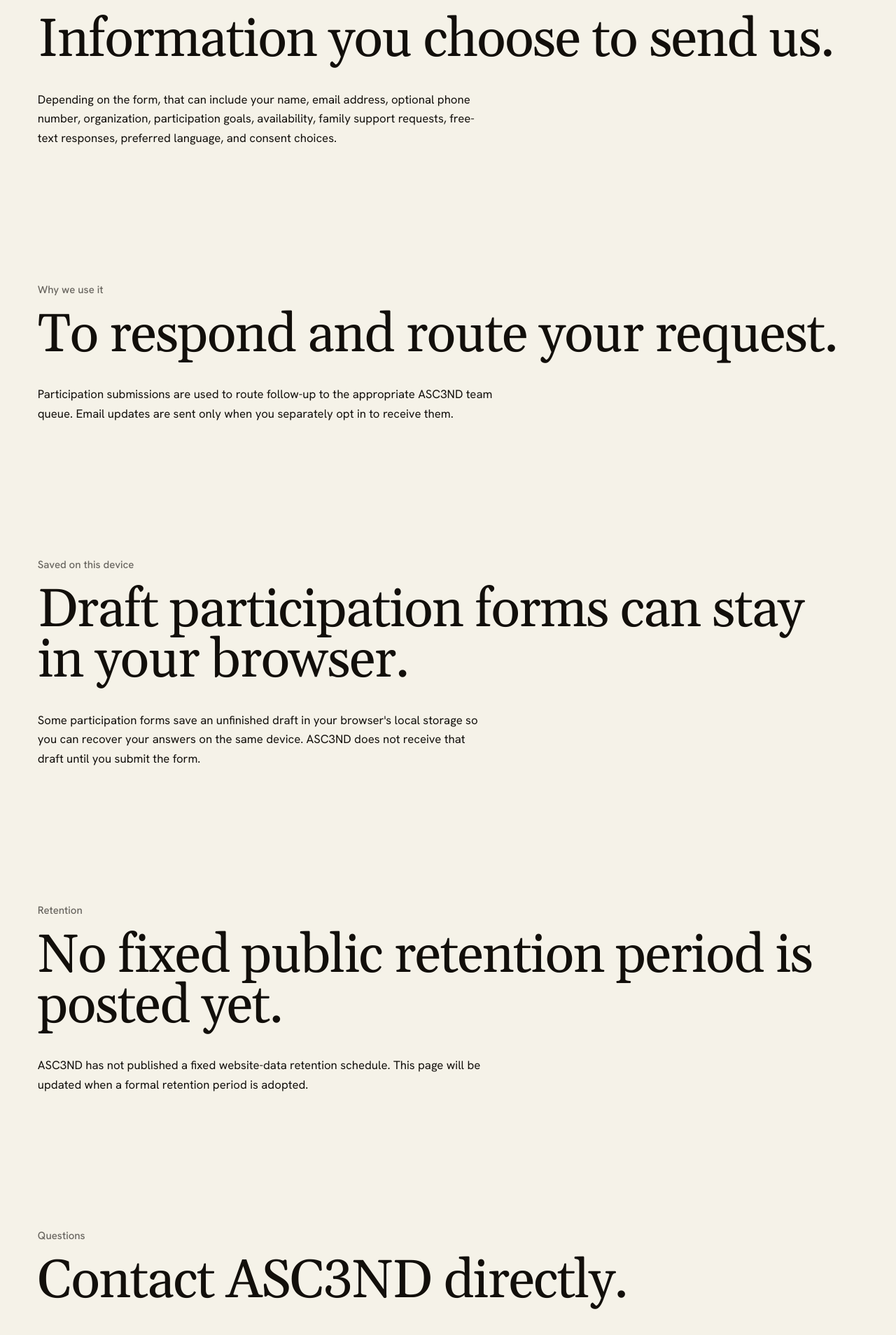
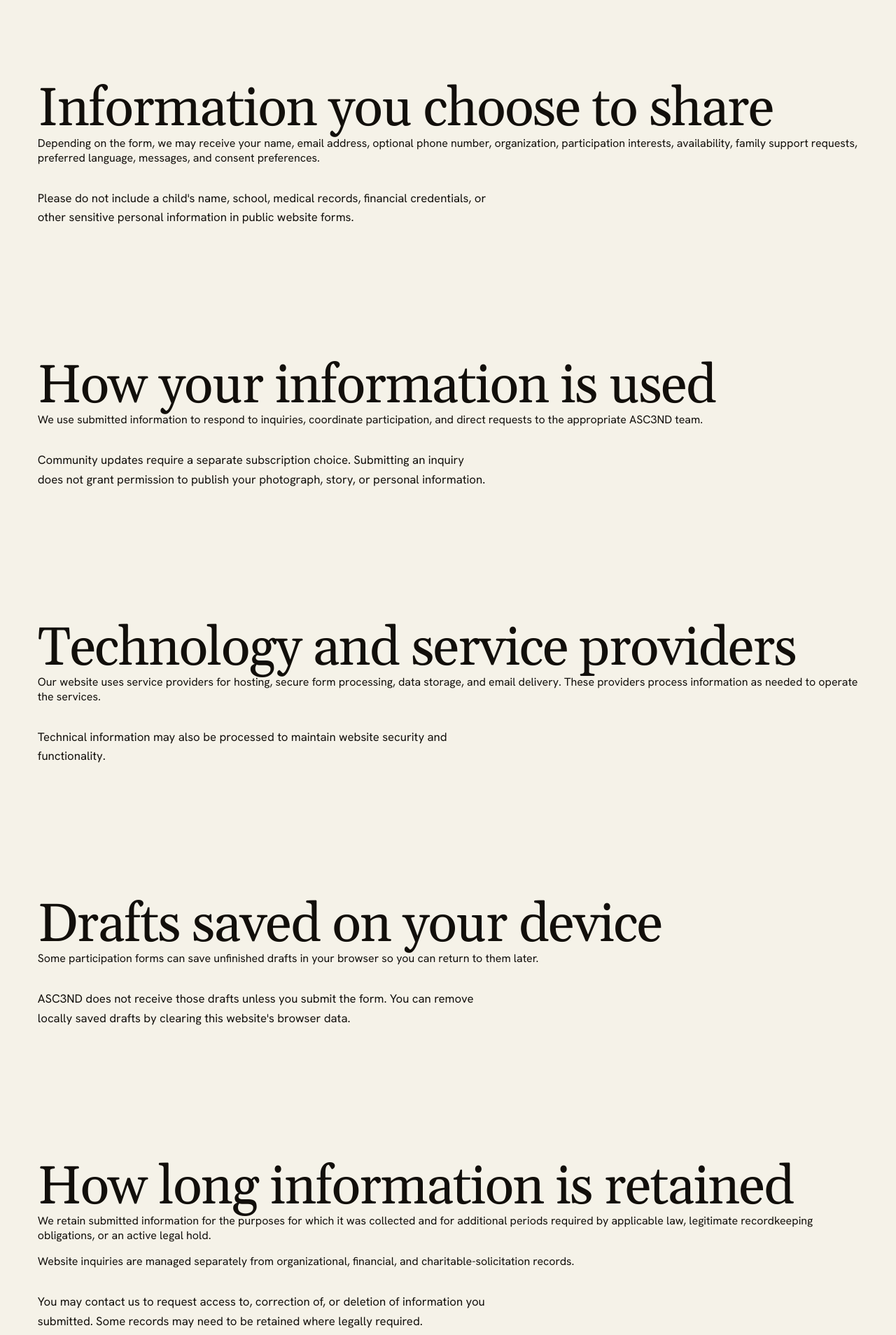
Before and after one commit to executiveusa/asc3nd-brand-site, a Next.js app: page /privacy in a window 1280 px wide. Shown: the part 720-2628 px from the top of the page at 70% size. Built offline with nearby package versions, Linux system fonts and the light colour scheme; no server answers.

Commit message:
Apply approved ASC3ND privacy page copy

```diff
--- a/app/privacy/page.tsx
+++ b/app/privacy/page.tsx
@@ -3,7 +3,7 @@ import { pageMetadata } from "@/lib/metadata";
 
 export const metadata = pageMetadata({
   title: "Privacy",
-  description: "How ASC3ND handles information submitted through its website.",
+  description: "How ASC3ND uses and protects information shared through its website.",
   path: "/privacy",
 });
 
@@ -11,37 +11,45 @@ export default function PrivacyPage() {
   return (
     <InteriorPage
       eyebrow="Privacy"
-      title="What ASC3ND collects and why."
-      intro="ASC3ND collects only the information people choose to submit through this website so the organization can respond, follow up, and send updates when permission is given."
+      title="How we use the information you share."
+      intro="When you contact ASC3ND Collective through our website, we use the information you provide to respond to your request, connect you with the appropriate team, and send community updates only when you separately ask to receive them. We aim to collect only information needed for those purposes."
     >
       <section className="interior-statement shell">
-        <p className="eyebrow">What we collect</p>
-        <h2>Information you choose to send us.</h2>
-        <p>Depending on the form, that can include your name, email address, optional phone number, organization, participation goals, availability, family support requests, free-text responses, preferred language, and consent choices.</p>
+        <h2>Information you choose to share</h2>
+        <p>Depending on the form, we may receive your name, email address, optional phone number, organization, participation interests, availability, family support requests, preferred language, messages, and consent preferences.</p>
+        <p>Please do not include a child&apos;s name, school, medical records, financial credentials, or other sensitive personal information in public website forms.</p>
       </section>
 
       <section className="interior-statement shell">
-        <p className="eyebrow">Why we use it</p>
-        <h2>To respond and route your request.</h2>
-        <p>Participation submissions are used to route follow-up to the appropriate ASC3ND team queue. Email updates are sent only when you separately opt in to receive them.</p>
+        <h2>How your information is used</h2>
+        <p>We use submitted information to respond to inquiries, coordinate participation, and direct requests to the appropriate ASC3ND team.</p>
+        <p>Community updates require a separate subscription choice. Submitting an inquiry does not grant permission to publish your photograph, story, or personal information.</p>
       </section>
 
       <section className="interior-statement shell">
-        <p className="eyebrow">Saved on this device</p>
-        <h2>Draft participation forms can stay in your browser.</h2>
-        <p>Some participation forms save an unfinished draft in your browser's local storage so you can recover your answers on the same device. ASC3ND does not receive that draft until you submit the form.</p>
+        <h2>Technology and service providers</h2>
+        <p>Our website uses service providers for hosting, secure form processing, data storage, and email delivery. These providers process information as needed to operate the services.</p>
+        <p>Technical information may also be processed to maintain website security and functionality.</p>
       </section>
 
       <section className="interior-statement shell">
-        <p className="eyebrow">Retention</p>
-        <h2>No fixed public retention period is posted yet.</h2>
-        <p>ASC3ND has not published a fixed website-data retention schedule. This page will be updated when a formal retention period is adopted.</p>
+        <h2>Drafts saved on your device</h2>
+        <p>Some participation forms can save unfinished drafts in your browser so you can return to them later.</p>
+        <p>ASC3ND does not receive those drafts unless you submit the form. You can remove locally saved drafts by clearing this website&apos;s browser data.</p>
       </section>
 
       <section className="interior-statement shell">
-        <p className="eyebrow">Questions</p>
-        <h2>Contact ASC3ND directly.</h2>
-        <p>For questions about information you submitted through this website, email <a className="text-link" href="mailto:main@asc3nd.org">main@asc3nd.org</a>.</p>
+        <h2>How long information is retained</h2>
+        <p>We retain submitted information for the purposes for which it was collected and for additional periods required by applicable law, legitimate recordkeeping obligations, or an active legal hold.</p>
+        <p>Website inquiries are managed separately from organizational, financial, and charitable-solicitation records.</p>
+        <p>You may contact us to request access to, correction of, or deletion of information you submitted. Some records may need to be retained where legally required.</p>
+      </section>
+
+      <section className="interior-statement shell">
+        <h2>Questions and privacy requests</h2>
+        <p>For privacy questions or requests concerning information you submitted, contact:</p>
+        <p><a className="text-link" href="mailto:main@asc3nd.org">main@asc3nd.org</a></p>
+        <p>Please do not include sensitive information about a child in your initial email.</p>
       </section>
     </InteriorPage>
   );
```
